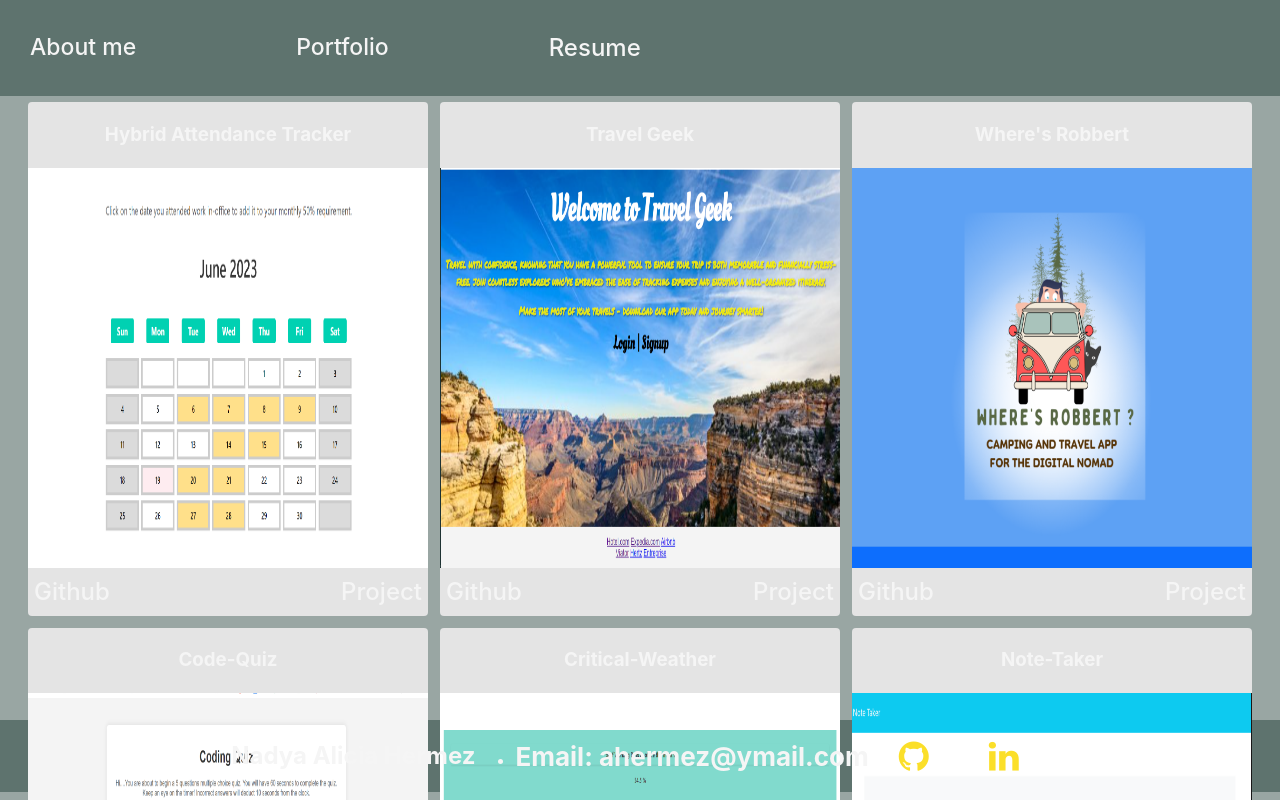
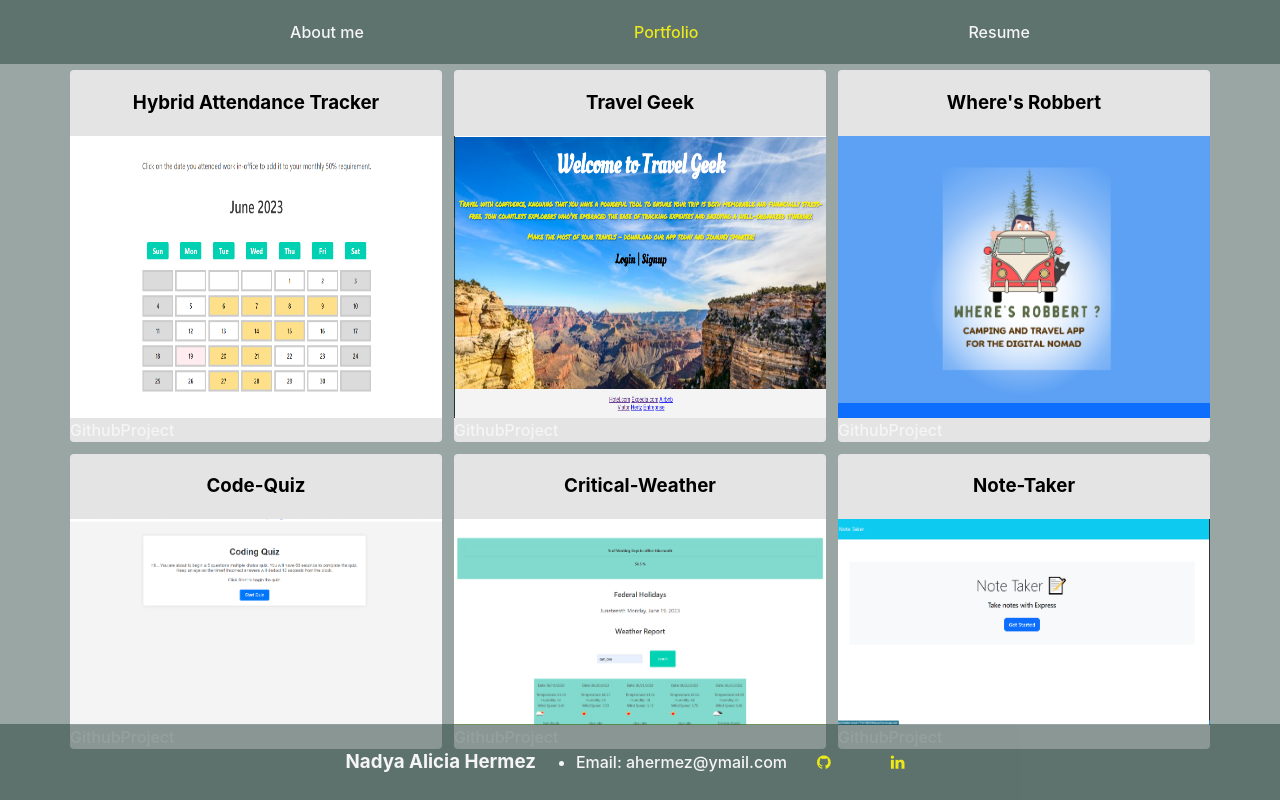
Before and after one commit to ahermez/react-portfolio, a React (Vite) app: page /portfolio in a window 1280 px wide. Shown: the top 800 px of the page. Built offline with nearby package versions, Linux system fonts and the light colour scheme.

Commit message:
adding mobile visibility to about me page

```diff
--- a/src/App.jsx
+++ b/src/App.jsx
@@ -5,13 +5,13 @@ import {
   RouterProvider,
 } from "react-router-dom";
 import About from "./components/about";
-import Root from "./components/root";
+import Home from "./components/home";
 import Portfolio from "./components/portfolio";
 import Footer from "./components/footer";
 function App() {
   const router = createBrowserRouter(
     createRoutesFromElements(
-      <Route path="/" element={<Root />}>
+      <Route path="/" element={<Home />}>
         <Route index element={<About />} />
         <Route path="/portfolio" element={<Portfolio />} />
       </Route>
@@ -20,8 +20,7 @@ function App() {
 
   return (
     <>
-      <RouterProvider router={router}/>
-
+      <RouterProvider router={router} />
       <Footer />
     </>
   );
--- a/src/components/about/about.css
+++ b/src/components/about/about.css
@@ -3,27 +3,29 @@
   flex-direction: row;
   justify-content: space-evenly;
 
+  flex-wrap: wrap;
   /* background-image: url('path_to_your_image.jpg');
   background-size: cover;
   background-position: center;  */
 }
+
 .avatar {
   border-radius: 0%;
-  width: 625px;
-  height: 700px;
-  margin-top: -50px;
+  width: 425px;
 }
+
 .sub-container {
   display: flex;
   flex-direction: column;
   max-width: 50%;
-  justify-content: center;
-  font-size: 26px;
+  justify-content: flex-start;
+  font-size: 1.2rem;
   color: black;
   font-family: "Lucida Console", "Courier New", monospace;
   font-style: italic;
-  position: relative;
   font-weight: 100;
+  margin-top: 0px; /*change this to move container up and down*/
+  flex: 1;
 }
 .avatar-header {
   display: flex;
@@ -31,23 +33,41 @@
   justify-content: center;
   align-items: center;
   position: relative;
-  margin-top: -100px;
+  flex-wrap: wrap;
 }
 .skills {
   flex-direction: column;
-  justify-content: left;
+  justify-content: center;
   display: flex;
   text-align: left;
   color: whitesmoke;
-  font-size: 1.65em;
+  font-size: 1.25rem;
   font-family: Verdana, sans-serif;
   font-weight: 700;
   /* float: left; */
-  width: 50%;
+  max-width: 50%;
   position: relative;
   /* left: 25em; */
   /* margin-bottom: 5px; */
-  text-shadow: 1px 1px 2px rgb(71, 165, 85), 0 0 1em rgb(20, 20, 22), 0 0 0.2em rgb(212, 199, 14);
+  text-shadow: 1px 1px 2px rgb(71, 165, 85), 0 0 1em rgb(20, 20, 22),
+    0 0 0.2em rgb(212, 199, 14);
+}
+
+/* Anything applied to mobile view should go in this set of curlies**/
+@media only screen and (max-width: 600px) {
+  .sub-container {
+    max-width: 80%;
+  }
+
+  .avatar {
+    width: 250px;
+  }
+}
+
+.skills-container {
+  display: flex;
+  flex-direction: row;
+  justify-content: center;
 }
 
 /* Clear floats after the columns */
@@ -65,17 +85,16 @@
   margin-left: 16px;
   color: black;
   font-style: normal;
-  font-size: large;
+  font-size: .75rem;
 }
 
 #name {
-  font-size: 2.25em;
+  font-size: 2.25rem;
   /* font-weight: bold; */
   margin-bottom: 0px;
   font-family: Verdana, sans-serif;
   color: black;
   font-style: normal;
-  font-size: 70px;
 }
 #jobTitle {
   font-size: 2em;
@@ -85,7 +104,7 @@
 .Contact {
   display: flex;
   flex-direction: row;
-  justify-content: bottom;
+  /* justify-content: center; */
   /* align-items: bottom; */
-  font-size: 0px;
+  /* font-size: 2vw; */
 }
--- a/src/components/about/index.jsx
+++ b/src/components/about/index.jsx
@@ -3,7 +3,7 @@ import Images from "../../Images/photo11.png";
 
 const About = () => {
   return (
-    <div>
+    <div style={{ height: "100vh" }}>
       <section className="container">
         <div className="sub-container">
           <div className="avatar-header">
@@ -19,7 +19,6 @@ const About = () => {
             learning, delving deep into the intricacites of coding, and striving
             for excellence in mastering its building blocks.
           </h3>
-
         </div>
 
         <Skills />
--- a/src/components/footer/footer.css
+++ b/src/components/footer/footer.css
@@ -2,23 +2,21 @@
   display: flex;
   justify-content: center;
   align-items: center;
-  padding: 1rem;
   background-color: rgba(13, 45, 37, 0.42);
-  margin-top: 0px;
-  height: 5vh;
-}
-
-.footer-section {
-  margin: 30px;
-
+  position: fixed;
+  left: 0;
+  bottom: 0;
+  width: 100%;
 }
 
 .footer-section a {
-  color: #fbdf29;
-  text-decoration: none;
-  font-size: 35px;
+  display: flex;
+  flex-direction: row;
+  justify-content: space-evenly;
+  color: #ece91a;
+  margin: 30px;
 }
 
 .footer-section a:hover {
-  color: #ece91a;
+  color: #f253d0;
 }
--- a/src/components/footer/index.jsx
+++ b/src/components/footer/index.jsx
@@ -3,15 +3,11 @@ const Footer = () => {
   return (
     <div className="footer">
       <div>
-        <h2> Nadya Alicia Hermez</h2>
-
+        <h3> Nadya Alicia Hermez</h3>
       </div>
       <ul>
         <li>
-          <a
-            href="mailto:ahermez@ymail.com"
-            style={{ color: "whitesmoke", fontSize: "26px", fontWeight: "bold" }}
-          >
+          <a href="mailto:ahermez@ymail.com" style={{ color: "whitesmoke" }}>
             Email: ahermez@ymail.com
           </a>
         </li>
--- /dev/null
+++ b/src/components/home/home.css
@@ -0,0 +1,36 @@
+header {
+  width: 100%;
+  padding: 0rem;
+  font-size: 4.2em;
+  font-weight: 500;
+  font-family: inherit;
+  background-color: #111503;
+  background-color: #f3f5f78e;
+  text-align: center;
+  color: rgba(13, 45, 37, 0.42);
+}
+
+.navBar {
+  display: flex;
+  justify-content: space-evenly;
+  /* gap: 10rem; */
+  width: 100%;
+  margin-top: 0;
+  margin-bottom: 0;
+  background-color: rgba(13, 45, 37, 0.42);
+  padding: 20px;
+}
+
+.navItem {
+  list-style: none;
+}
+
+.highlight {
+  /* color: rgb(234, 245, 79) */
+  color: #ece91a !important;
+}
+
+.navLink {
+  color: whitesmoke;
+  font-size: 1rem;
+}
--- a/src/components/root/index.jsx
+++ b/src/components/home/index.jsx
@@ -1,12 +1,12 @@
 import { Link, Outlet, useLocation } from "react-router-dom";
 import pdf from "../../Images/resume.pdf";
-import "./root.css";
+import "./home.css";
 
-const Root = () => {
+const Home = () => {
   const location = useLocation();
   console.log(location.pathname);
   return (
-    <div style={{ height: "90vh" }}>
+    <div>
       <ul className="navBar">
         <li className="navItem">
           <Link
@@ -40,4 +40,4 @@ const Root = () => {
   );
 };
 
-export default Root;
+export default Home;
--- a/src/components/portfolio/PortfolioCard.jsx
+++ b/src/components/portfolio/PortfolioCard.jsx
@@ -1,4 +1,5 @@
 // destructering
+import "./portfolio.css";
 export const PortfolioCard = ({
   projectName,
   githubUrl,
@@ -6,34 +7,16 @@ export const PortfolioCard = ({
   fileName,
 }) => {
   return (
-    <div
-      style={{
-        display: "flex",
-        flexDirection: "column",
-        backgroundColor: "#e4e4e4",
-        borderRadius: "4px",
-        maxHeight: "600px",
-        maxWidth: "400px",
-        margin: "6px",
-      }}
-    >
-      <h3 style={{ textAlign: "center" }}>{projectName}</h3>
-      <div style={{ width: "400px", height: "400px", borderRadius: "4px" }}>
+    <div className="portfolio-container">
+      <h3 className="portfolio-title">{projectName}</h3>
+      <div className="portfolio-details">
         <img
-          style={{ width: "100%", height: "100%" }}
+          className="portfolio-details-img"
           alt={`Github for ${projectName}`}
           src={fileName}
         />
       </div>
-
-      <div
-        style={{
-          display: "flex",
-          flexWrap: "wrap",
-          justifyContent: "space-between",
-          margin: "6px",
-        }}
-      >
+      <div className="portfolio-footer">
         <a href={githubUrl}>Github</a>
         <a href={projectUrl}>Project</a>
       </div>
--- a/src/components/portfolio/index.jsx
+++ b/src/components/portfolio/index.jsx
@@ -1,15 +1,16 @@
 import { PortfolioCard } from "./PortfolioCard";
-import cq from "../../Images/cq.png"
-import cw from "../../Images/cw.png"
-import hat from "../../Images/hat.png"
-import nt from "../../Images/nt.png"
-import wr from "../../Images/wr.png"
-import tg from "../../Images/tg.png"
+import cq from "../../Images/cq.png";
+import cw from "../../Images/cw.png";
+import hat from "../../Images/hat.png";
+import nt from "../../Images/nt.png";
+import wr from "../../Images/wr.png";
+import tg from "../../Images/tg.png";
+import "./portfolio.css";
 
 const Projects = () => {
   return (
     <>
-      <div style={{ display: "flex", justifyContent: "center" }}>
+      <div className="main-portfolio">
         <PortfolioCard
           projectName="Hybrid Attendance Tracker"
           projectUrl="https://ahermez.github.io/hybrid-tracker-project-1/"
@@ -30,8 +31,6 @@ const Projects = () => {
           githubUrl="https://github.com/vini3076/prj3-WhereisRobbert"
           fileName={wr}
         />
-</div>
-<div style={{ display: "flex", justifyContent: "center" }}>
         <PortfolioCard
           projectName="Code-Quiz"
           githubUrl="https://github.com/ahermez/Code-Quiz-Challenge-4"
--- /dev/null
+++ b/src/components/portfolio/portfolio.css
@@ -0,0 +1,57 @@
+.portfolio-container {
+  display: flex;
+  flex-direction: column;
+  background-color: #e4e4e4;
+  border-radius: 4px;
+  /* max-height: 600px; */
+  margin: 6px;
+  flex-grow: 1;
+  flex-shrink: 0;
+  flex-basis: 30%;
+}
+
+.main-portfolio {
+  display: flex;
+  justify-content: center;
+  flex-direction: column;
+  /* margin: 1%; */
+  margin-left: 5%;
+  margin-right: 5%;
+
+}
+
+@media only screen and (min-width: 600px) {
+  .main-portfolio {
+    display: flex;
+    justify-content: center;
+    flex-direction: row;
+    flex-wrap: wrap;
+  }
+}
+
+.portfolio-title {
+  text-align: center;
+  color: black;
+}
+
+.portfolio-details {
+  /* max-width: 400px;
+  max-height: 400px; */
+  border-radius: 4px;
+  height: 100%;
+  width: 100%;
+
+}
+
+.portfolio-details-img {
+  width: 100%;
+  height: 100%;
+}
+
+.portfolio-footer {
+  display: "flex";
+  flex-wrap: "wrap";
+  justify-content: "space-between";
+  margin: "6px";
+
+}
--- a/src/components/root/root.css
+++ /dev/null
@@ -1,38 +0,0 @@
-header{
-    width: 100%;
-    padding: 0rem;
-    font-size: 4.2em;
-    font-weight: 500;
-    font-family: inherit;
-    background-color: #111503;
-    background-color: #f3f5f78e;
-    text-align: center;
-    color: rgba(13, 45, 37, 0.42);
-}
-
-.navBar {
-    display: flex;
-    gap: 10rem;
-    width: 100%;
-    padding: 2.5rem;
-    margin-top: 0;
-    margin-bottom: 0;
-    background-color: rgba(13, 45, 37, 0.42);
-    padding: 30px;
-}
-
-.navItem {
-    list-style: none;
-
-
-}
-
-.highlight {
-    /* color: rgb(234, 245, 79) */
-    color: #a00f0d; !important;
-}
-
-.navLink {
-    color: whitesmoke;
-    font-size: 23px;
-}
--- a/src/index.css
+++ b/src/index.css
@@ -20,9 +20,10 @@
 /* resume label (possibly all labels) */
 a {
   font-weight: 500;
+
   color: whitesmoke;
   text-decoration: inherit;
-  font-size: x-large;
+  font-size: 1rem;
 }
 a:hover {
   color: #f253d0;
@@ -64,7 +65,7 @@ button:focus-visible {
     background-color: rgba(13, 45, 37, 0.42);
   }
   a:hover {
-    color: #e8e53d;
+    /* color: #e8e53d; */
   }
   button {
     background-color: #84848f;
```
